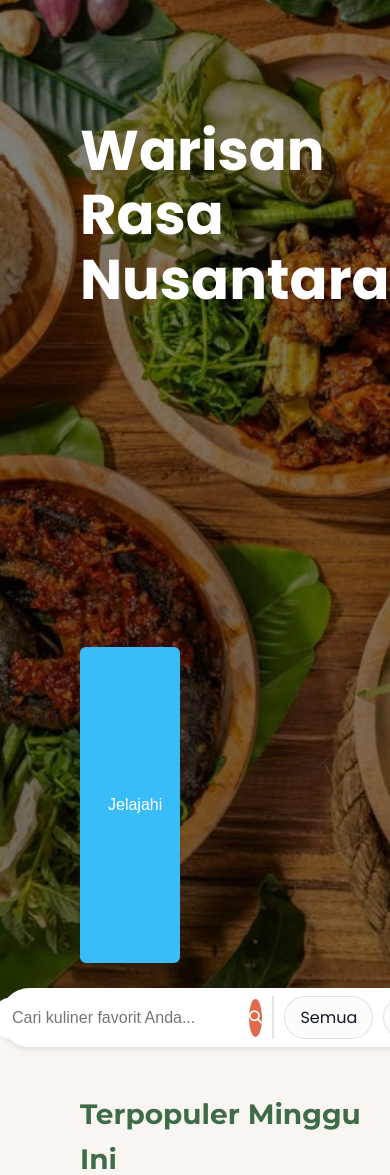
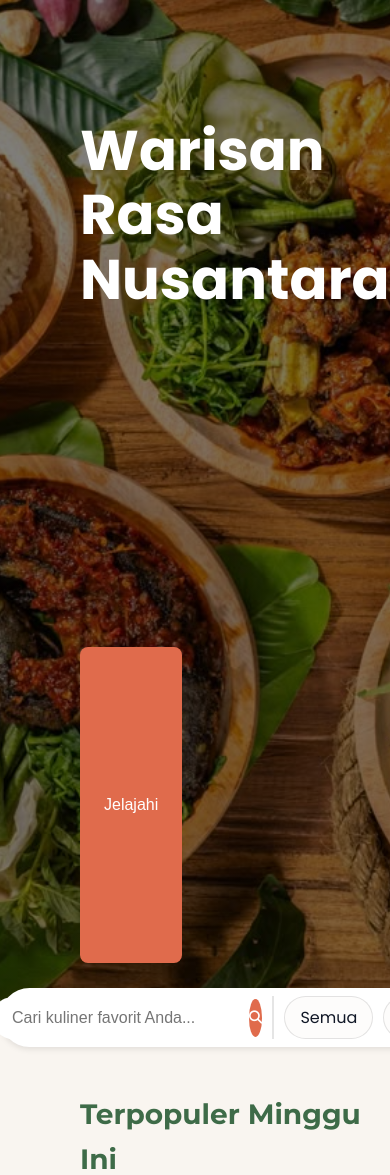
Before and after one commit to nfl-alvis/nfl-alvis.github.io, a PHP site: page / in a window 390 px wide; the page is wider, and only the part inside the window is pictured. Shown: the part 56-1231 px from the top of that part. Run offline with PHP 8.4, Linux system fonts and the light colour scheme.

Commit message:
Update hero button styles for improved appearance and responsiveness

```diff
--- a/style.css
+++ b/style.css
@@ -145,19 +145,22 @@
 }
 
 .hero button {
-  padding: 12px 28px;
-  background: #38bdf8;
-  border: none;
-  border-radius: 6px;
-  cursor: pointer;
+  display: inline-block;          /* tombol menyesuaikan isi, bukan memanjang */
+  background: #e06b4c;           /* warna khas tema */
   color: #fff;
   font-size: 16px;
-  transition: 0.3s;
-  max-width: 100px;
+  padding: 12px 24px;            /* proporsional */
+  border: none;
+  border-radius: 8px;
+  cursor: pointer;
+  transition: background 0.3s ease, transform 0.2s ease;
+  height: auto;                  /* pastikan tidak mengikuti tinggi parent */
+  max-width: fit-content;        /* batasi lebar sesuai teks */
 }
 
 .hero button:hover {
-  background: #0284c7;
+  background: #c85f42;           /* warna lebih gelap saat hover */
+  transform: translateY(-2px);   /* efek hover lembut */
 }
 
 /* === Search Bar === */
```
